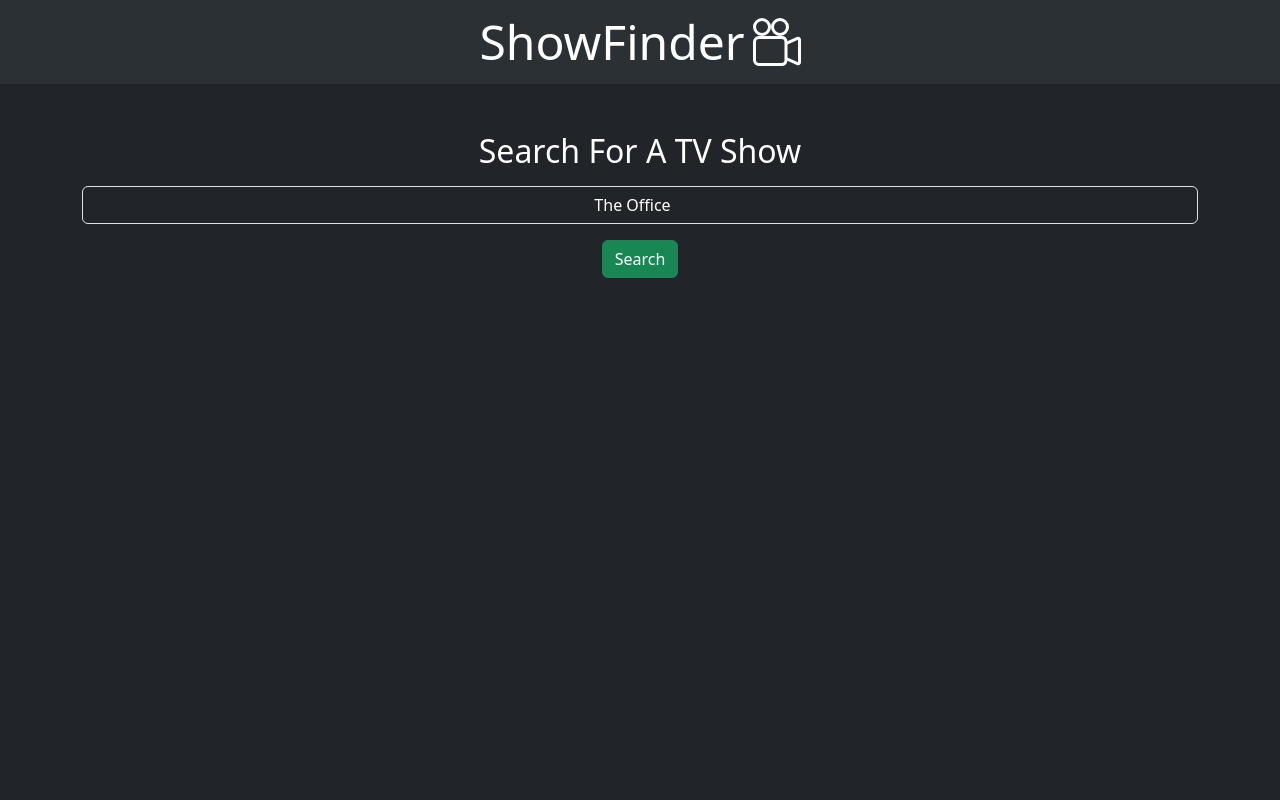
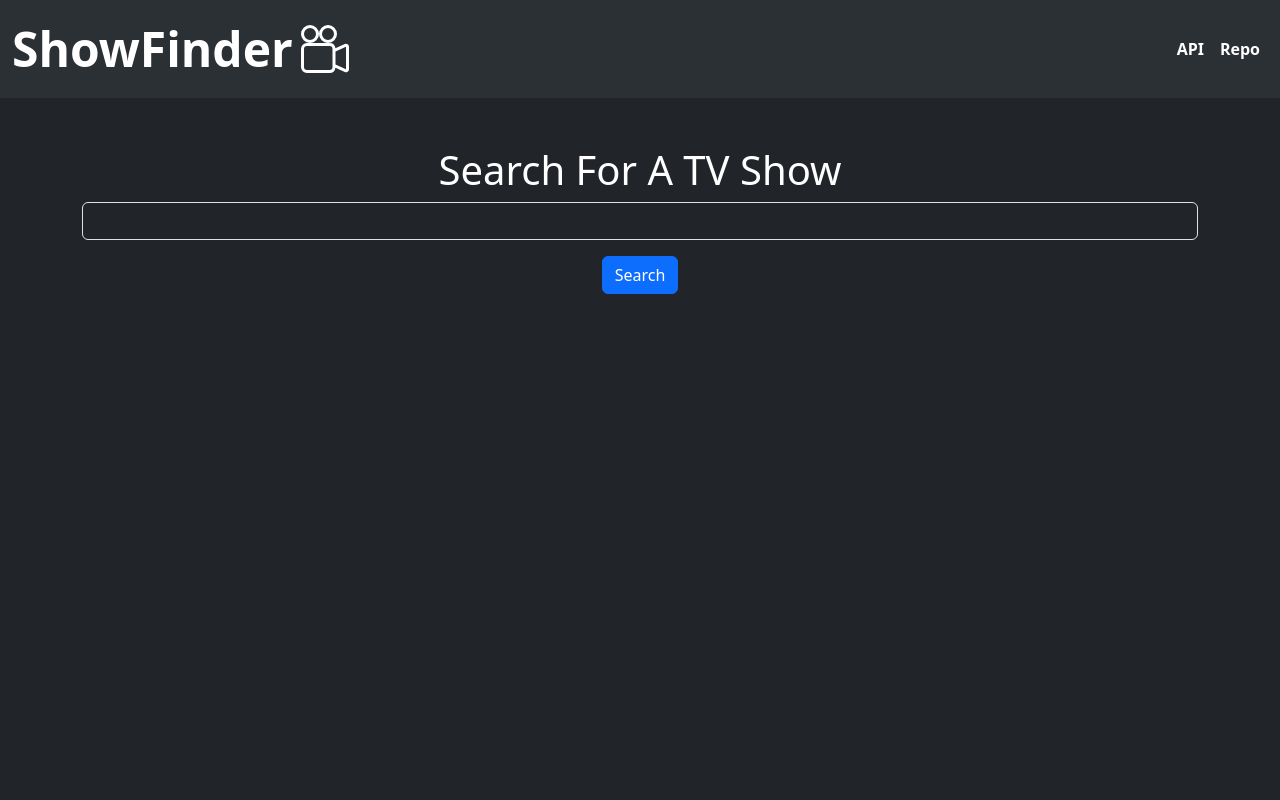
Before and after one commit to gilbertorascon/showfinder, a plain HTML site: page index.html in a window 1280 px wide. Shown: the top 800 px of the page. Drawn offline with nearby package versions, Linux system fonts and the light colour scheme.

Commit message:
Adjust Header
Added links to header

```diff
--- a/index.html
+++ b/index.html
@@ -14,9 +14,9 @@
 <body>
     <div id="container">
         <header>
-            <nav class="navbar navbar-expand-lg bg-body-tertiary sticky-top" data-bs-theme="dark">
+            <nav class="navbar navbar-expand bg-body-tertiary " data-bs-theme="dark">
                 <div class="container-fluid">
-                    <h1 class="navbar-brand d-flex gap-2 align-items-center my-0 mx-auto">
+                    <div class="navbar-brand d-flex gap-2 align-items-center my-0 fw-bold">
                         ShowFinder
                         <svg xmlns="http://www.w3.org/2000/svg" width="48" height="48" fill=" currentColor"
                             class="bi bi-camera-reels" viewBox="0 0 16 16">
@@ -25,22 +25,25 @@
                                 d="M9 6h.5a2 2 0 0 1 1.983 1.738l3.11-1.382A1 1 0 0 1 16 7.269v7.462a1 1 0 0 1-1.406.913l-3.111-1.382A2 2 0 0 1 9.5 16H2a2 2 0 0 1-2-2V8a2 2 0 0 1 2-2zm6 8.73V7.27l-3.5 1.555v4.35zM1 8v6a1 1 0 0 0 1 1h7.5a1 1 0 0 0 1-1V8a1 1 0 0 0-1-1H2a1 1 0 0 0-1 1" />
                             <path d="M9 6a3 3 0 1 0 0-6 3 3 0 0 0 0 6M7 3a2 2 0 1 1 4 0 2 2 0 0 1-4 0" />
                         </svg>
-                    </h1>
+                    </div>
+                    <div class="navbar-nav text-center">
+                        <a class="nav-link text-white fw-bold" href="https://www.tvmaze.com/api" target="_blank">API</a>
+                        <a class="nav-link text-white fw-bold" href="https://github.com/gilbertorascon/showfinder"
+                            target="_blank">Repo</a>
+                    </div>
                 </div>
             </nav>
         </header>
         <main class="container-fluid min-vh-100 pb-3 bg-dark text-white">
 
             <section class="container pt-5">
+                <h1 class="text-center">Search For A TV Show</h1>
                 <form action="" id="search_form">
                     <div class="form group text-center">
-                        <label for="search" class="form-label">
-                            <h2>Search For A TV Show</h2>
-                        </label>
-                        <input type="search" name="search" id="search" class="form-control bg-dark text-white"
-                            placeholder="The Office" required autocomplete="off">
+                        <input type="search" name="search" id="search" class="form-control bg-dark text-white" required
+                            autocomplete="off">
                     </div>
-                    <button type="submit" class="btn btn-success d-block my-3 mx-auto">Search</button>
+                    <button type="submit" class="btn btn-primary d-block my-3 mx-auto">Search</button>
                 </form>
             </section>
 
```
